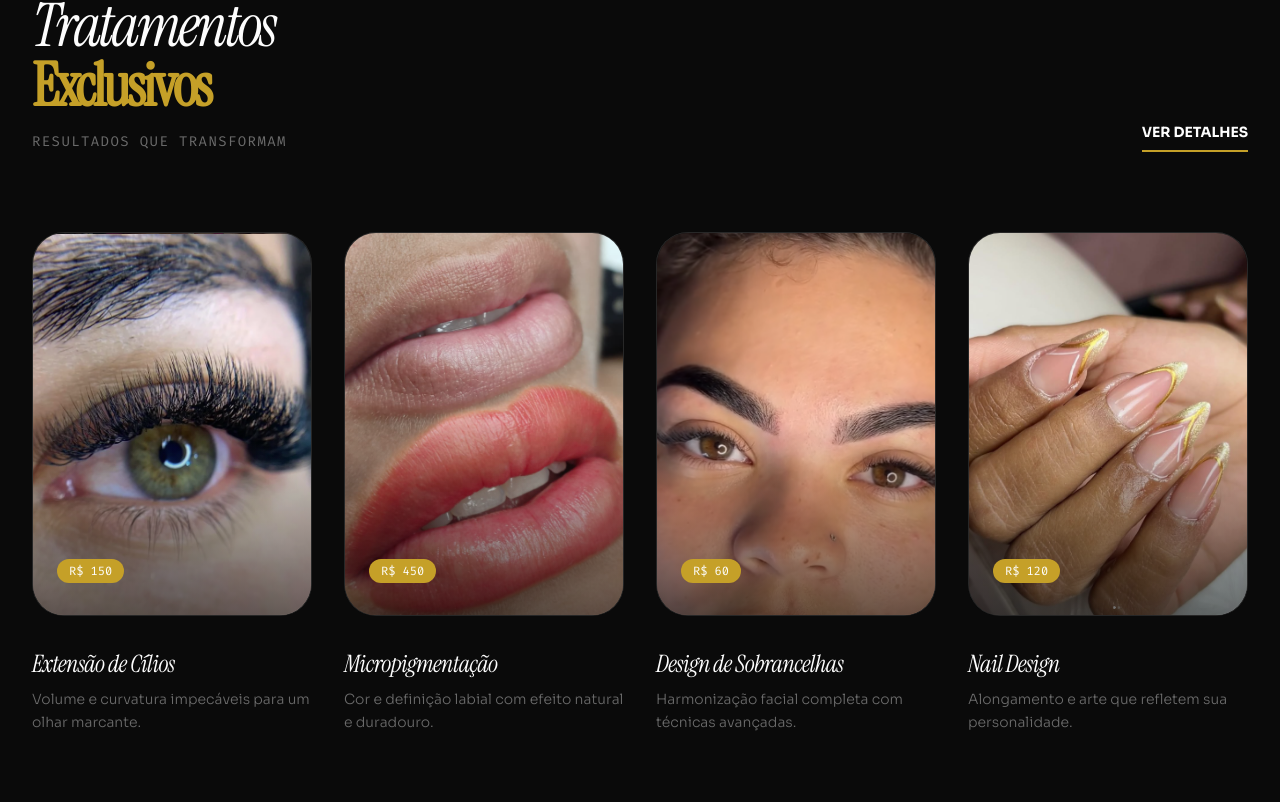
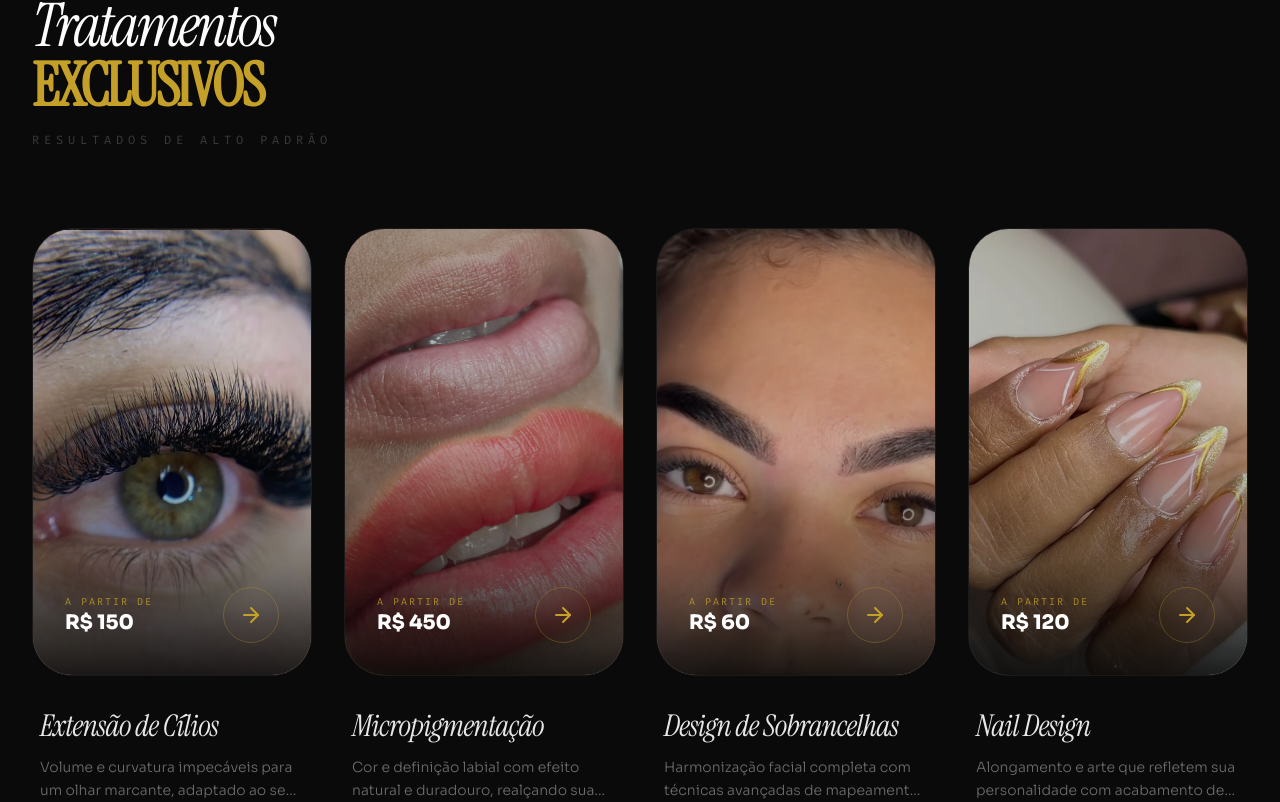
Before and after one commit to felipepazdev/LandingPageBellaBeauty, a React (Vite) app: page / in a window 1280 px wide. Shown: the part 1098-1900 px from the top of the page. Built offline with nearby package versions, Linux system fonts and the light colour scheme.

Commit message:
feat: add service detail modal and remove secondary button

```diff
--- a/src/App.jsx
+++ b/src/App.jsx
@@ -16,7 +16,8 @@ import {
   Crown,
   Camera,
   PhoneCall,
-  ArrowRight
+  ArrowRight,
+  X
 } from 'lucide-react';
 
 // Ativos Originais
@@ -157,12 +158,88 @@ const BannerTrust = () => {
   );
 };
 
+const ServiceModal = ({ service, onClose }) => {
+  if (!service) return null;
+  return (
+    <div className="fixed inset-0 z-[100] flex items-center justify-center p-4 bg-black/90 backdrop-blur-md transition-all animate-in fade-in duration-300">
+      <div
+        className="bg-[#0D0D0D] border border-luxury-gold/30 w-full max-w-4xl rounded-[2rem] overflow-hidden relative shadow-[0_0_80px_rgba(0,0,0,0.5)] animate-in zoom-in-95 duration-500"
+        onClick={(e) => e.stopPropagation()}
+      >
+        <button
+          onClick={onClose}
+          className="absolute top-6 right-6 z-20 w-12 h-12 rounded-full bg-black/40 border border-white/10 flex items-center justify-center text-white hover:bg-luxury-gold hover:scale-110 transition-all duration-300"
+        >
+          <X className="w-6 h-6" />
+        </button>
+
+        <div className="flex flex-col lg:flex-row min-h-[500px]">
+          {/* Lado da Imagem (Visual de Carrossel/Foco) */}
+          <div className="lg:w-1/2 h-64 lg:h-auto relative group overflow-hidden bg-black">
+            <img
+              src={service.img}
+              alt={service.title}
+              className="w-full h-full object-cover opacity-90 transition-transform duration-1000 group-hover:scale-105"
+            />
+            <div className="absolute inset-0 bg-gradient-to-t from-[#0D0D0D] via-transparent lg:bg-gradient-to-r lg:from-transparent lg:to-[#0D0D0D] to-transparent pointer-events-none" />
+
+            <div className="absolute bottom-8 left-8 flex gap-2">
+              <div className="w-8 h-1 bg-luxury-gold rounded-full" />
+              <div className="w-2 h-1 bg-white/20 rounded-full" />
+              <div className="w-2 h-1 bg-white/20 rounded-full" />
+            </div>
+          </div>
+
+          {/* Lado do Conteúdo */}
+          <div className="lg:w-1/2 p-8 lg:p-14 flex flex-col justify-center space-y-8 bg-[#0D0D0D]">
+            <div className="space-y-3">
+              <span className="text-luxury-gold/60 text-xs font-mono uppercase tracking-[0.3em] font-medium block">Tratamento Premium</span>
+              <h3 className="text-5xl font-serif italic text-white leading-[1.1]">{service.title}</h3>
+            </div>
+
+            <p className="text-white/50 font-light leading-relaxed text-lg max-w-md italic font-serif">
+              "{service.desc}"
+            </p>
+
+            <div className="space-y-6 pt-4 border-t border-white/5">
+              <div className="flex items-center gap-12">
+                <div className="space-y-1">
+                  <span className="text-[10px] text-white/30 uppercase font-mono tracking-[0.2em]">Investimento</span>
+                  <div className="text-4xl font-sans font-black text-luxury-gold">{service.price}</div>
+                </div>
+                <div className="space-y-1">
+                  <span className="text-[10px] text-white/30 uppercase font-mono tracking-[0.2em]">Duração Média</span>
+                  <div className="text-sm font-semibold text-white/80">60 - 90 min</div>
+                </div>
+              </div>
+
+              <div className="flex flex-col sm:flex-row gap-4">
+                <a
+                  href="https://wa.me/5522998393529"
+                  target="_blank"
+                  rel="noreferrer"
+                  className="flex-1 bg-luxury-gold text-white px-10 py-5 rounded-2xl text-sm font-bold hover:brightness-110 hover:shadow-[0_10px_30px_rgba(197,160,40,0.3)] transition-all flex items-center justify-center gap-3 active:scale-95"
+                >
+                  RESERVAR AGORA
+                  <Zap className="w-4 h-4 fill-current" />
+                </a>
+              </div>
+            </div>
+          </div>
+        </div>
+      </div>
+    </div>
+  );
+};
+
 const ServiceSection = () => {
+  const [selectedService, setSelectedService] = useState(null);
+
   const services = [
-    { title: "Extensão de Cílios", desc: "Volume e curvatura impecáveis para um olhar marcante.", img: lashesImg, price: "R$ 150" },
-    { title: "Micropigmentação", desc: "Cor e definição labial com efeito natural e duradouro.", img: lipsImg, price: "R$ 450" },
-    { title: "Design de Sobrancelhas", desc: "Harmonização facial completa com técnicas avançadas.", img: browsImg, price: "R$ 60" },
-    { title: "Nail Design", desc: "Alongamento e arte que refletem sua personalidade.", img: nailsImg, price: "R$ 120" },
+    { title: "Extensão de Cílios", desc: "Volume e curvatura impecáveis para um olhar marcante, adaptado ao seu formato de rosto.", img: lashesImg, price: "R$ 150" },
+    { title: "Micropigmentação", desc: "Cor e definição labial com efeito natural e duradouro, realçando sua beleza sem exageros.", img: lipsImg, price: "R$ 450" },
+    { title: "Design de Sobrancelhas", desc: "Harmonização facial completa com técnicas avançadas de mapeamento e visagismo.", img: browsImg, price: "R$ 60" },
+    { title: "Nail Design", desc: "Alongamento e arte que refletem sua personalidade com acabamento de alta joalheria.", img: nailsImg, price: "R$ 120" },
   ];
 
   return (
@@ -170,31 +247,40 @@ const ServiceSection = () => {
       <div className="max-w-7xl mx-auto space-y-20">
         <div className="flex flex-col md:flex-row md:items-end justify-between gap-8">
           <div className="space-y-4">
-            <h2 className="text-6xl italic">Tratamentos <br/> <span className="text-vapor-accent not-italic font-bold">Exclusivos</span></h2>
-            <p className="text-vapor-light/40 font-mono text-sm tracking-widest uppercase">Resultados que transformam</p>
+            <h2 className="text-6xl italic">Tratamentos <br/> <span className="text-luxury-gold not-italic font-black tracking-tighter uppercase">Exclusivos</span></h2>
+            <p className="text-white/20 font-mono text-xs tracking-[0.4em] uppercase">Resultados de alto padrão</p>
           </div>
-          <button className="text-sm font-bold border-b-2 border-vapor-accent pb-2 hover:text-vapor-accent transition-colors">VER DETALHES</button>
         </div>
 
         <div className="grid grid-cols-1 md:grid-cols-2 lg:grid-cols-4 gap-8">
           {services.map((s, i) => (
-            <div key={i} className="group cursor-pointer">
-              <div className="h-96 glass-card mb-8 overflow-hidden">
-                <img src={s.img} alt={s.title} className="w-full h-full object-cover group-hover:scale-110 transition-transform duration-700" />
-                <div className="absolute inset-0 bg-gradient-to-t from-vapor-night via-transparent to-transparent opacity-60" />
-                <div className="absolute bottom-6 left-6 right-6 flex items-center justify-between">
-                  <span className="text-xs font-mono bg-vapor-accent px-3 py-1 rounded-full">{s.price}</span>
-                  <div className="w-10 h-10 rounded-full border border-white/20 flex items-center justify-center backdrop-blur-md opacity-0 group-hover:opacity-100 transition-all">
-                    <ArrowRight className="w-4 h-4" />
+            <div key={i} className="group cursor-pointer" onClick={() => setSelectedService(s)}>
+              <div className="h-[28rem] glass-card mb-8 overflow-hidden rounded-[2.5rem] border-white/5 relative bg-white/[0.02]">
+                <img src={s.img} alt={s.title} className="w-full h-full object-cover group-hover:scale-110 transition-transform duration-[1.5s] ease-out opacity-80 group-hover:opacity-100" />
+                <div className="absolute inset-x-0 bottom-0 h-1/2 bg-gradient-to-t from-[#0A0A0A] via-[#0A0A0A]/40 to-transparent opacity-90" />
+
+                <div className="absolute bottom-8 left-8 right-8 flex items-center justify-between">
+                  <div className="space-y-1">
+                    <span className="text-[10px] font-mono tracking-[0.2em] text-luxury-gold/80 block uppercase">A partir de</span>
+                    <span className="text-xl font-black text-white">{s.price}</span>
+                  </div>
+                  <div className="w-14 h-14 rounded-full border border-luxury-gold/30 flex items-center justify-center backdrop-blur-md group-hover:bg-luxury-gold group-hover:border-transparent transition-all duration-500 group-hover:translate-x-1">
+                    <ArrowRight className="w-6 h-6 text-luxury-gold group-hover:text-white transition-colors" />
                   </div>
                 </div>
               </div>
-              <h3 className="text-2xl italic mb-2 tracking-tight">{s.title}</h3>
-              <p className="text-sm text-vapor-light/40 font-light leading-relaxed">{s.desc}</p>
+              <div className="space-y-3 px-2">
+                <h3 className="text-3xl italic tracking-tight font-serif text-white/90">{s.title}</h3>
+                <p className="text-sm text-white/40 font-light leading-relaxed line-clamp-2">{s.desc}</p>
+              </div>
             </div>
           ))}
         </div>
       </div>
+
+      {selectedService && (
+        <ServiceModal service={selectedService} onClose={() => setSelectedService(null)} />
+      )}
     </section>
   );
 };
```
